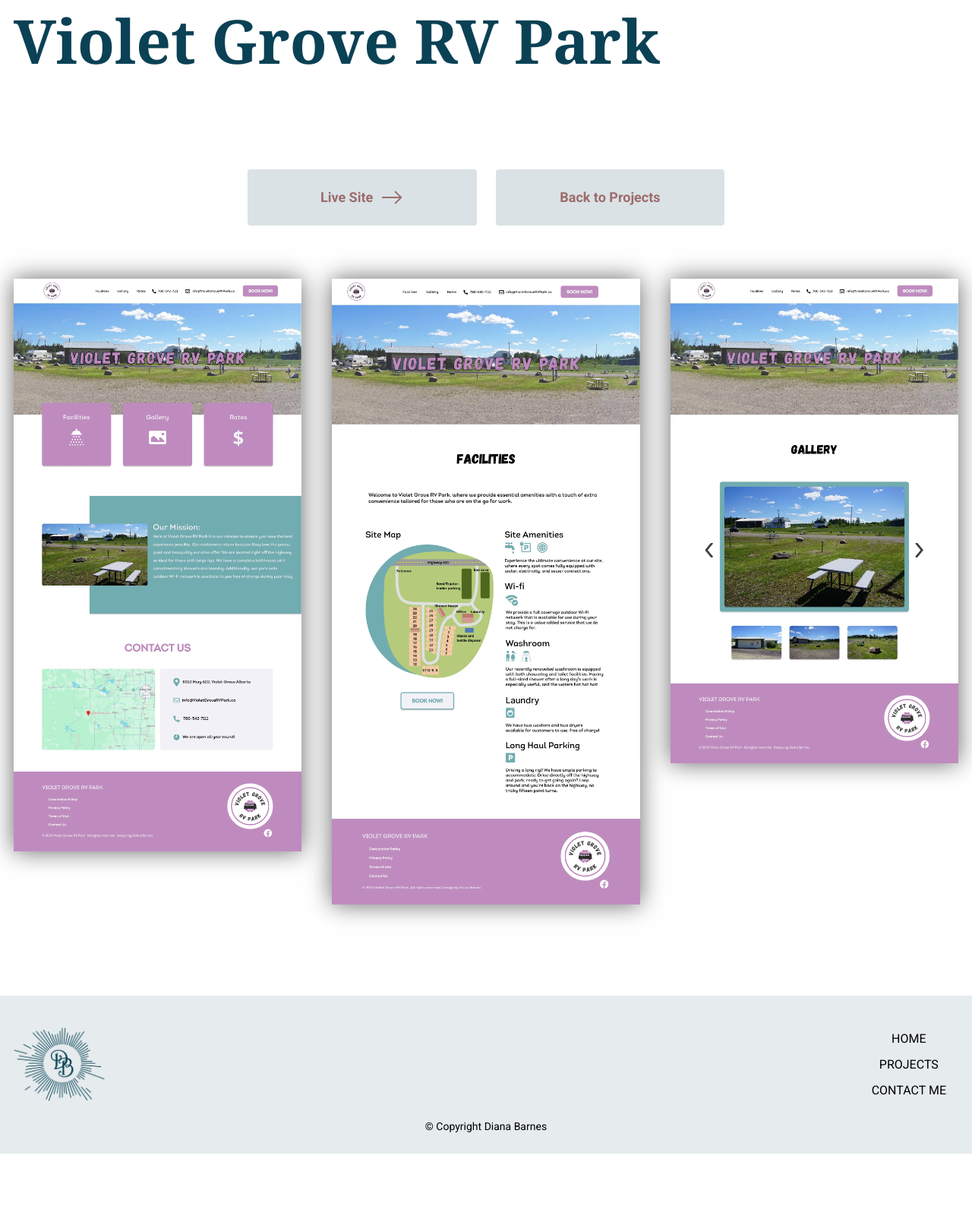
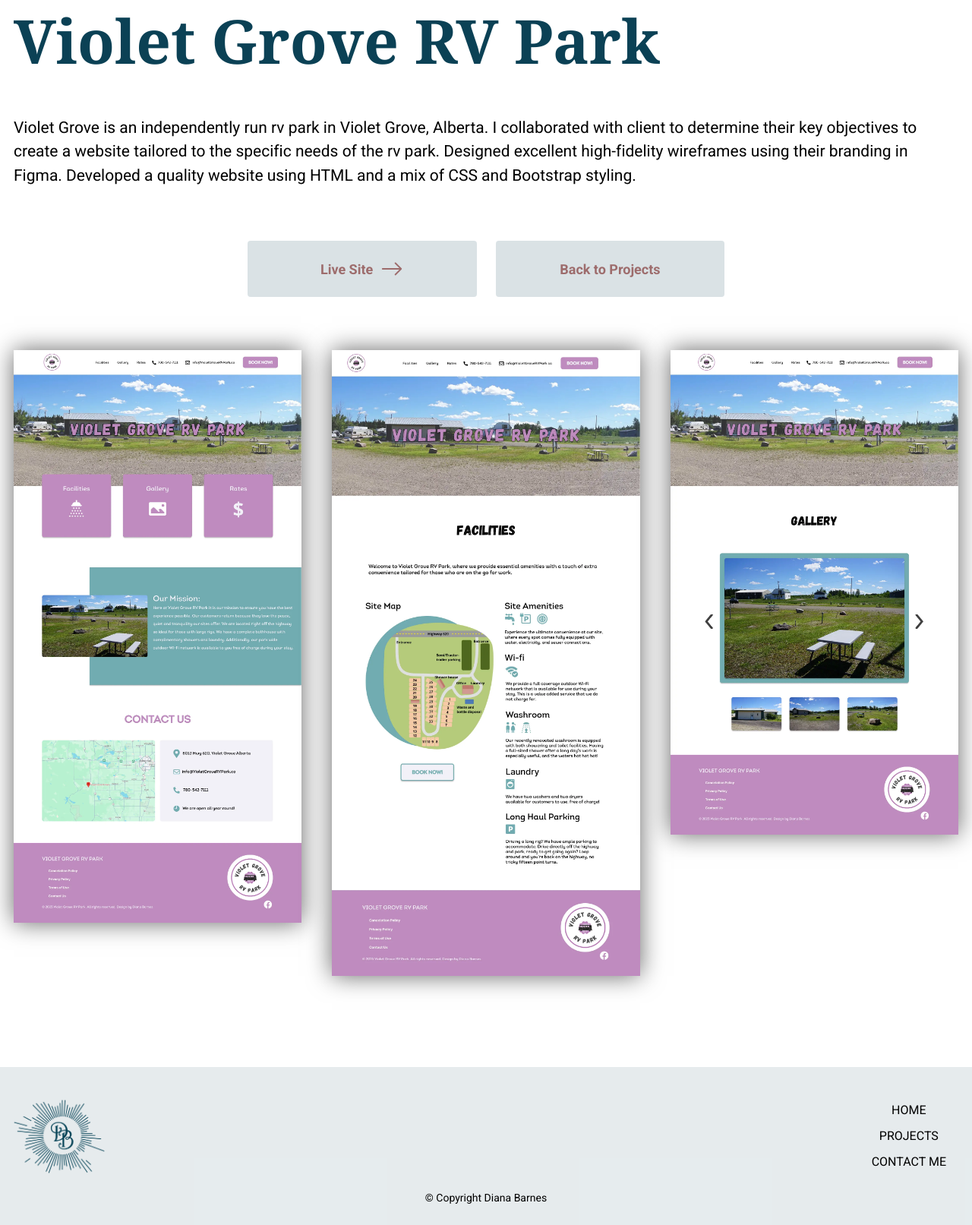
Before and after one commit to Dbarnes02/diana-portfolio, a plain HTML site: page violet.html in a window 1280 px wide. Shown: the part 254-1867 px from the top of the page at 76% size. Before the commit the page ends 1773 px from the top, so only its background shows below. Drawn offline with nearby package versions, Linux system fonts and the light colour scheme; a web font is replaced by a local one.

Commit message:
added new websites to project and photos.

```diff
--- a/inc/footer.html
+++ b/inc/footer.html
@@ -9,5 +9,8 @@
     </div>
 </div>
 <div class="copyright">
-    <p>&copy; Copyright <script>document.write(new Date().getFullYear())</script> Diana Barnes</p>
+    <p>&copy; <span id="year"></span> Copyright Diana Barnes</p>
 </div>
+<script>
+    document.getElementById('year').textContent = new Date().getFullYear();
+</script>
--- a/violet.html
+++ b/violet.html
@@ -32,7 +32,7 @@
                 <h2>Violet Grove RV Park</h2>
             </div>
             <div class="col">
-                <p></p>
+                <p>Violet Grove is an independently run rv park in Violet Grove, Alberta. I collaborated with client to determine their key objectives to create a website tailored to the specific needs of the rv park. Designed excellent high-fidelity wireframes using their branding in Figma. Developed a quality website using HTML and a mix of CSS and Bootstrap styling.</p>
             </div>
             <div class="col project-link project-link-full">
                 <a href="https://violetgrovervpark.ca/" target="_blank">Live Site
```
Also changed, not shown: louie.html (+1 -1 lines), projects.html (+2 -2 lines).
